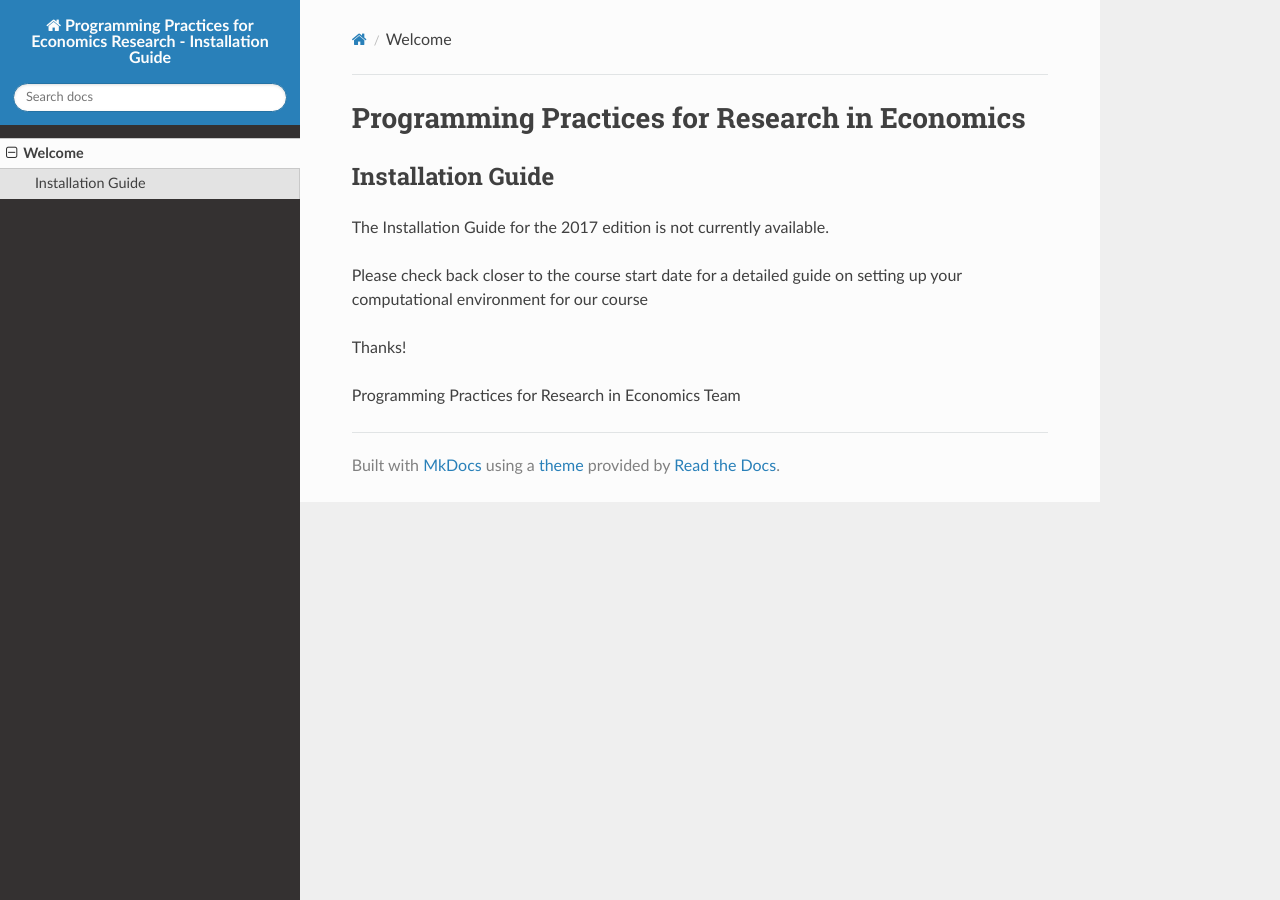
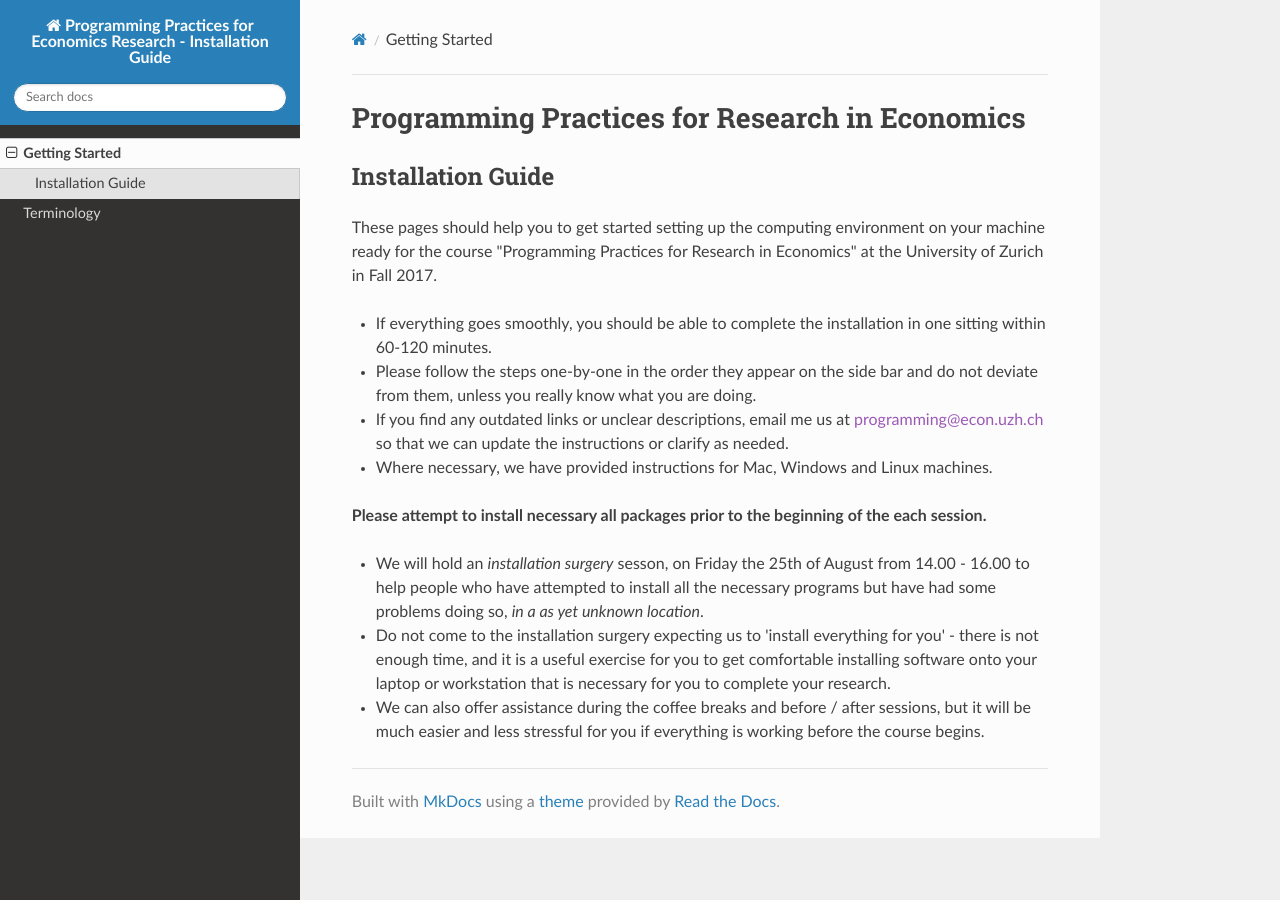
Before and after one commit to pp4rs/DEPRECATED-installation-guide, an MkDocs documentation site: the page built from docs/index.md, in a window 1280 px wide. Built offline with MkDocs 1.6.1, drawn with Linux system fonts in a browser that asks for light colours; nearby versions of some CDN libraries; old or Windows-style settings are respelled for this version of MkDocs.

Commit message:
new version of the introductory page

```diff
--- a/docs/index.md
+++ b/docs/index.md
@@ -1,22 +1,24 @@
 # Programming Practices for Research in Economics
 ## Installation Guide
 
-The Installation Guide for the 2017 edition is not currently available.
+<!-- The Installation Guide for the 2017 edition is not currently available.
 
 Please check back closer to the course start date for a detailed guide on setting up your computational environment for our course
 
 Thanks!
 
-Programming Practices for Research in Economics Team
+Programming Practices for Research in Economics Team -->
 
-<!-- These pages should help you to get started setting up the computing environment on your machine ready for the course "Programming Practices for Research in Economics" at the University of Zurich in Fall 2016.
+These pages should help you to get started setting up the computing environment on your machine ready for the course "Programming Practices for Research in Economics" at the University of Zurich in Fall 2017.
 
 
 * If everything goes smoothly, you should be able to complete the installation in one sitting within 60-120 minutes.
 * Please follow the steps one-by-one in the order they appear on the side bar and do not deviate from them, unless you really know what you are doing.
-* If you find any outdated links or unclear descriptions, email me (Lachlan) so that I can update them or clarify as needed.
-* As needed, we have provided instructions for Mac, Windows and Linux machines.
+* If you find any outdated links or unclear descriptions, email me us at [programming@econ.uzh.ch]() so that we can update the instructions or clarify as needed.
+* Where necessary, we have provided instructions for Mac, Windows and Linux machines.
 
 **Please attempt to install necessary all packages prior to the beginning of the each session.**
 
-We will be able to assist you in during the coffee breaks and before / after sessions, but it will be much easier if you have attempted it first. -->
+* We will hold an *installation surgery* sesson, on Friday the 25th of August from 14.00 - 16.00 to help people who have attempted to install all the necessary programs but have had  some problems doing so, *in a as yet unknown location*.
+* Do not come to the installation surgery expecting us to 'install everything for you' - there is not enough time, and it is a useful exercise for you to get comfortable installing software onto your laptop or workstation that is necessary for you to complete your research.
+* We can also offer assistance during the coffee breaks and before / after sessions, but it will be much easier and less stressful for you if everything is working before the course begins.
--- a/mkdocs.yml
+++ b/mkdocs.yml
@@ -1,6 +1,7 @@
 site_name: Programming Practices for Economics Research - Installation Guide
 pages:
-- Welcome: index.md
+- Getting Started: index.md
+- Terminology: terminology.md
 # - Text Editor: textEditor.md
 # - Command Line Tools: commandLine.md
 # - Git: gitInstall.md
```
